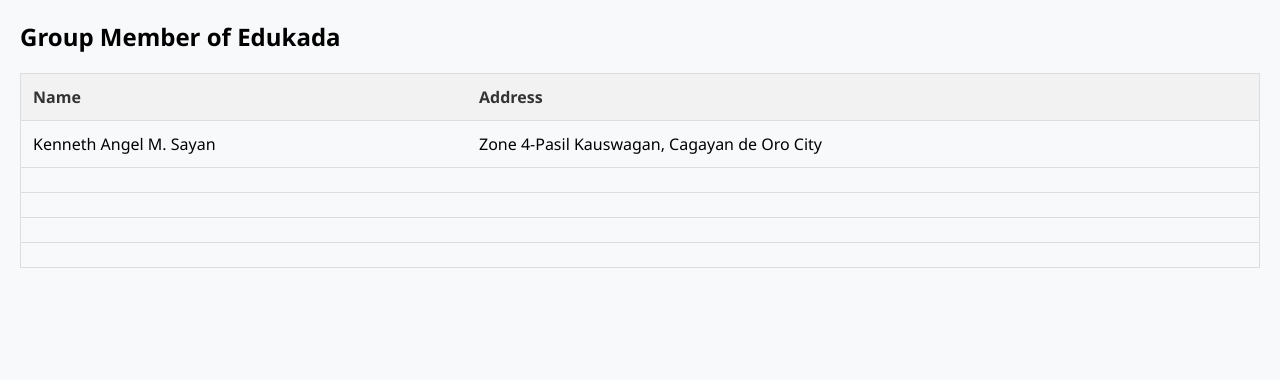
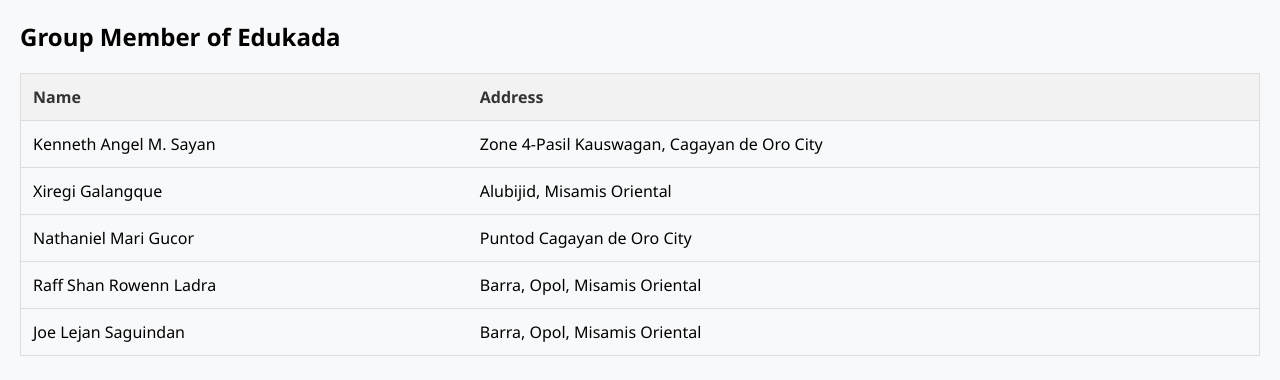
Before and after one commit to KENNETHSAYAN/Web-deploy, a React (Create React App) app in the folder edukada/: page /view-tables in a window 1280 px wide. Shown: the top 380 px of the page. Built offline with nearby package versions, Linux system fonts and the light colour scheme.

Commit message:
update for web

```diff
--- a/edukada/src/Content/Viewtable.js
+++ b/edukada/src/Content/Viewtable.js
@@ -4,10 +4,10 @@
 const ViewTables = () => {
   const members = [
     { name: 'Kenneth Angel M. Sayan', address: 'Zone 4-Pasil Kauswagan, Cagayan de Oro City' },
-    { name: '', address: '' },
-    { name: '', address: '' },
-    { name: '', address: '' },
-    { name: '', address: '' }
+    { name: 'Xiregi Galangque', address: ' Alubijid, Misamis Oriental' },
+    { name: 'Nathaniel Mari Gucor', address: 'Puntod Cagayan de Oro City' },
+    { name: 'Raff Shan Rowenn Ladra', address: ' Barra, Opol, Misamis Oriental' },
+    { name: 'Joe Lejan Saguindan', address: 'Barra, Opol, Misamis Oriental' }
   ];
 
   return (
```
